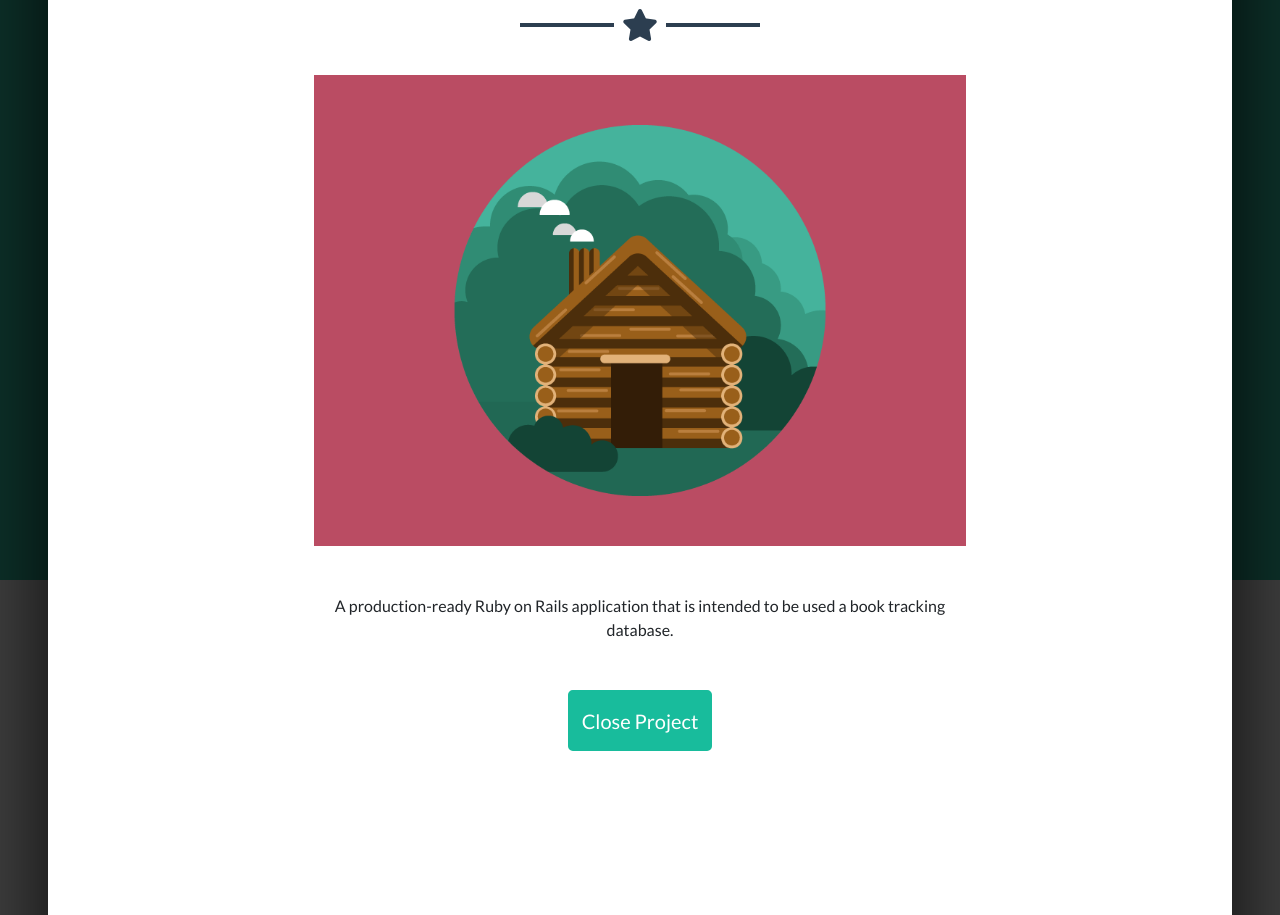
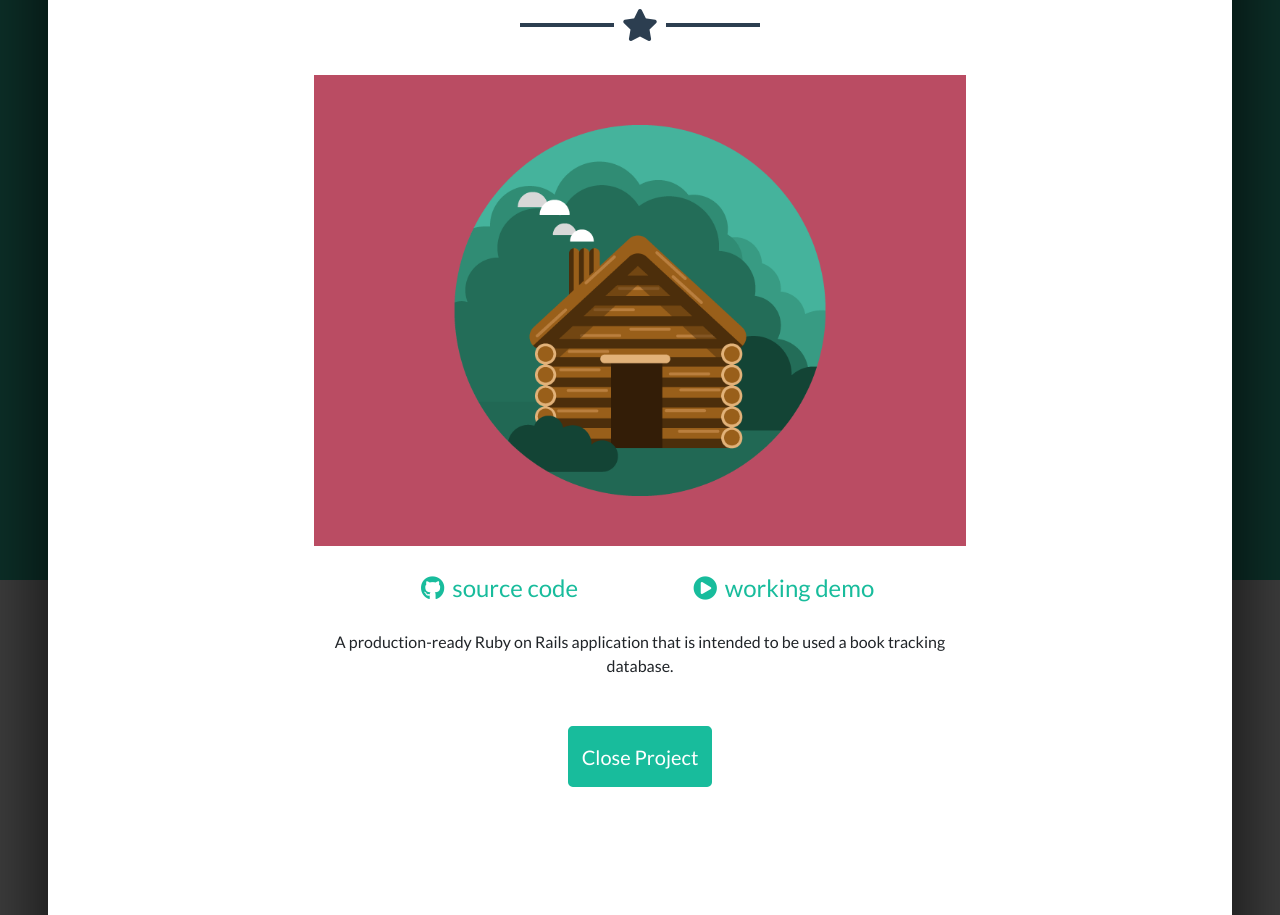
Before and after one commit to trentbullard/django-blog, a Django app: page / in a window 1280 px wide, after a click that opens the changed part. Shown: the part 203-1118 px from the top of the page. Run offline with Django 3.2, Linux system fonts and the light colour scheme; style sheets or scripts are compiled from the project's sources; some libraries are stand-ins or nearby versions.

Commit message:
update portfolio cards

```diff
--- a/assets/shared/scss/_bootstrap-overrides.scss
+++ b/assets/shared/scss/_bootstrap-overrides.scss
@@ -50,3 +50,7 @@ a {
     border-color: darken($secondary, 10%);
   }
 }
+
+.modal-icon-links {
+  font-size: 1.5rem;
+}
--- a/landing/html/modals/cabin_modal.html
+++ b/landing/html/modals/cabin_modal.html
@@ -1,7 +1,21 @@
 {% load static %}
 <h2 class="text-secondary text-uppercase mb-0">Library Manager</h2>
 <hr class="star-dark mb-5">
-<img class="img-fluid mb-5" src="{% static 'shared/img/portfolio/cabin.png' %}" alt="">
+<img class="img-fluid mb-4" src="{% static 'shared/img/portfolio/cabin.png' %}" alt="">
+<div class="row modal-icon-links mb-4">
+  <div class="col"></div>
+  <div class="col-5">
+    <a class="nounderline" href="https://github.com/trentbullard/librarymanager">
+      <i class="fab fa-fw fa-github"></i>&nbsp;source code
+    </a>
+  </div>
+  <div class="col-5">
+    <a class="nounderline" href="https://librarymanager-trent.herokuapp.com">
+      <i class="fas fa-fw fa-play-circle"></i>&nbsp;working demo
+    </a>
+  </div>
+  <div class="col"></div>
+</div>
 <p class="mb-5">
   A production-ready Ruby on Rails application that is intended to be used a book tracking database.
 </p>
--- a/landing/html/modals/cake_modal.html
+++ b/landing/html/modals/cake_modal.html
@@ -1,7 +1,21 @@
 {% load static %}
-<h2 class="text-secondary text-uppercase mb-0">Project Name</h2>
+<h2 class="text-secondary text-uppercase mb-0">trentbullard.com</h2>
 <hr class="star-dark mb-5">
-<img class="img-fluid mb-5" src="{% static 'shared/img/portfolio/cake.png' %}" alt="">
+<img class="img-fluid mb-4" src="{% static 'shared/img/portfolio/cake.png' %}" alt="">
+<div class="row modal-icon-links mb-4">
+  <div class="col"></div>
+  <div class="col-5">
+    <a class="nounderline" href="https://github.com/trentbullard/django-blog">
+      <i class="fab fa-fw fa-github"></i>&nbsp;source code
+    </a>
+  </div>
+  <div class="col-5">
+    <a class="nounderline" href="https://trentbullard.com/admin">
+      <i class="fas fa-fw fa-play-circle"></i>&nbsp;working demo
+    </a>
+  </div>
+  <div class="col"></div>
+</div>
 <p class="mb-5">
-  this is the cake modal
+  This website. Working progress. Use username guest and password gu3stpass in the working demo
 </p>
--- a/landing/html/modals/circus_modal.html
+++ b/landing/html/modals/circus_modal.html
@@ -1,7 +1,8 @@
 {% load static %}
-<h2 class="text-secondary text-uppercase mb-0">Project Name</h2>
+<h2 class="text-secondary text-uppercase mb-0">CAISO ADS Calculation</h2>
 <hr class="star-dark mb-5">
-<img class="img-fluid mb-5" src="{% static 'shared/img/portfolio/circus.png' %}" alt="">
+<img class="img-fluid mb-4" src="{% static 'shared/img/portfolio/circus.png' %}" alt="">
 <p class="mb-5">
-  this is the circus modal
+  A true Windows service written in C#.NET for a former employer. This application polled the CAISO ADS (5-minute dispatch) API in order to calculate and send real-time ramping setpoints to power generators.
+  The data retrieved by my application was used to ensure that each CAISO Market client generator was operating at the appropriate output at any given time. All data subject to NERC CIP regulations.
 </p>
--- a/landing/html/modals/game_modal.html
+++ b/landing/html/modals/game_modal.html
@@ -1,7 +1,14 @@
 {% load static %}
-<h2 class="text-secondary text-uppercase mb-0">Project Name</h2>
+<h2 class="text-secondary text-uppercase mb-0">Simple Fantasy Project</h2>
 <hr class="star-dark mb-5">
-<img class="img-fluid mb-5" src="{% static 'shared/img/portfolio/game.png' %}" alt="">
+<img class="img-fluid mb-4" src="{% static 'shared/img/portfolio/game.png' %}" alt="">
+<div class="row modal-icon-links mb-4">
+  <div class="col">
+    <a class="nounderline" href="https://github.com/trentbullard/simplefantasygame">
+      <i class="fab fa-fw fa-github"></i>&nbsp;source code
+    </a>
+  </div>
+</div>
 <p class="mb-5">
-  this is the game modal
+  An older, unfinished project I started some time ago. A simple exercise in OOP and Visual Basic interfaces.
 </p>
--- a/landing/html/modals/safe_modal.html
+++ b/landing/html/modals/safe_modal.html
@@ -1,7 +1,16 @@
 {% load static %}
-<h2 class="text-secondary text-uppercase mb-0">Project Name</h2>
+<h2 class="text-secondary text-uppercase mb-0">HealthSpective Engage</h2>
 <hr class="star-dark mb-5">
-<img class="img-fluid mb-5" src="{% static 'shared/img/portfolio/safe.png' %}" alt="">
+<img class="img-fluid mb-4" src="{% static 'shared/img/portfolio/safe.png' %}" alt="">
+<div class="row modal-icon-links mb-4">
+  <div class="col text-center">
+    <a class="nounderline" href="https://dashboard.movable.com">
+      <i class="fas fa-fw fa-play-circle"></i>&nbsp;live application
+    </a>
+  </div>
+</div>
 <p class="mb-5">
-  this is the safe modal
+  A large-scale Ruby on Rails web application which also includes mobile apps for iOS and Android, as well as an <a href="https://elixir-lang.org/">Elixir</a> API with over 170,000 users.
+  Since I began working at DHSGroup, I have been the sole developer on the Engage project. Implementing dozens of new features, including SAML SSO, and fixing dozens of bugs,
+  I have successfully managed all aspects of this Frankenstein monster which spans 5+ years and a half-dozen different developers before me. Much of the site contains PHI subject to HIPAA.
 </p>
--- a/landing/html/modals/submarine_modal.html
+++ b/landing/html/modals/submarine_modal.html
@@ -1,7 +1,14 @@
 {% load static %}
-<h2 class="text-secondary text-uppercase mb-0">Project Name</h2>
+<h2 class="text-secondary text-uppercase mb-0">PyChess</h2>
 <hr class="star-dark mb-5">
-<img class="img-fluid mb-5" src="{% static 'shared/img/portfolio/submarine.png' %}" alt="">
+<img class="img-fluid mb-4" src="{% static 'shared/img/portfolio/submarine.png' %}" alt="">
+<div class="row modal-icon-links mb-4">
+  <div class="col text-center">
+    <a class="nounderline" href="https://github.com/trentbullard/PyChess">
+      <i class="fab fa-fw fa-github"></i>&nbsp;source code
+    </a>
+  </div>
+</div>
 <p class="mb-5">
-  this is the submarine modal
+  A simple chess game I made in Python with very simple rule keeping and highlighting of possible moves.
 </p>
```
